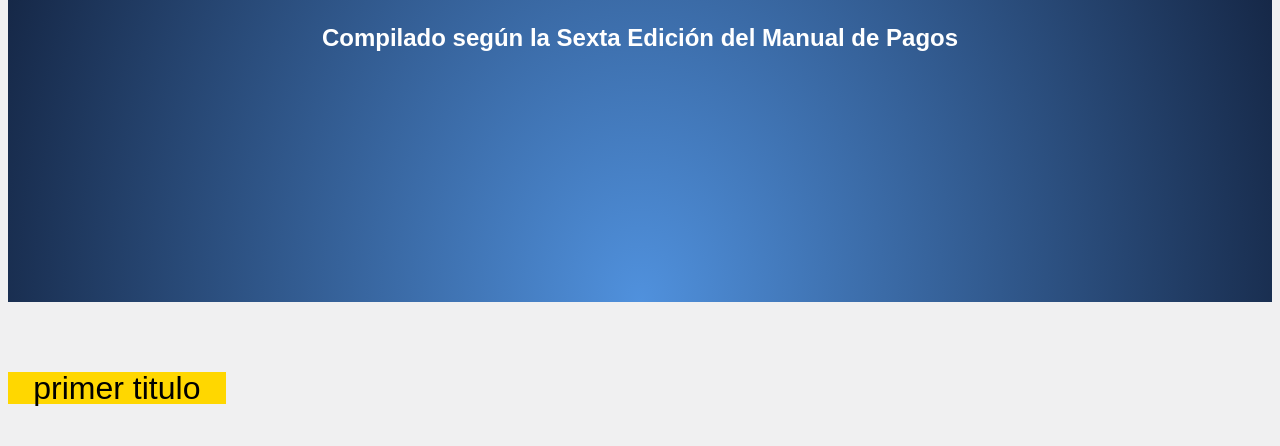
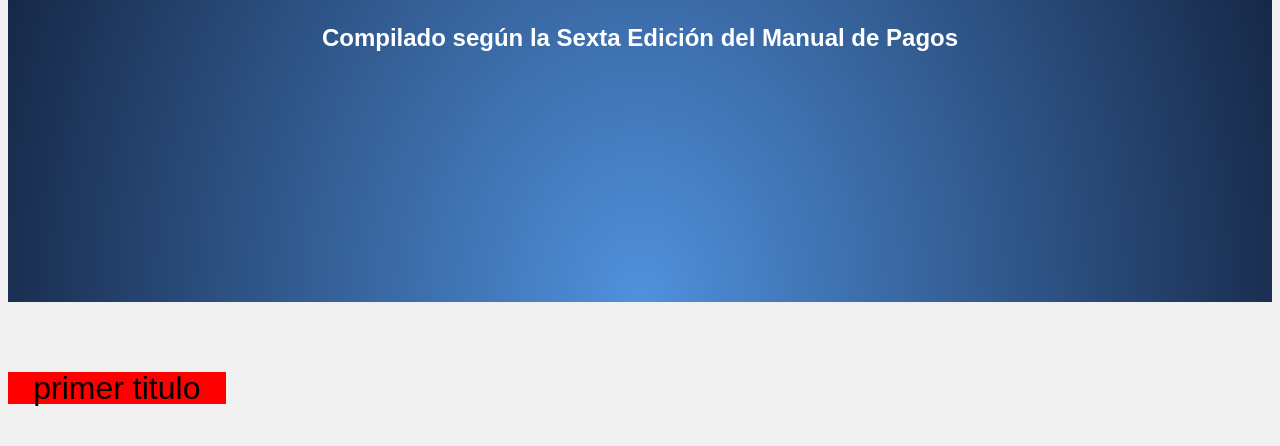
Before and after one commit to WilderGitHub/WilderGitHub.github.io, a plain HTML site: page index.html in a window 1280 px wide. Shown: the part 506-952 px from the top of the page. Drawn offline with Linux system fonts and the light colour scheme.

Commit message:
texto a justify y fondo rojo para pruebas

```diff
--- a/css/reporte.css
+++ b/css/reporte.css
@@ -68,8 +68,8 @@ div{
 
 
  .miSeccion p {
-      text-align: left;
-      background-color:gold;
+      text-align: justify;
+      background-color:red;
       /* font-weight: bold; */
       font-size: 4vmin;
       font-family: Arial;
```
